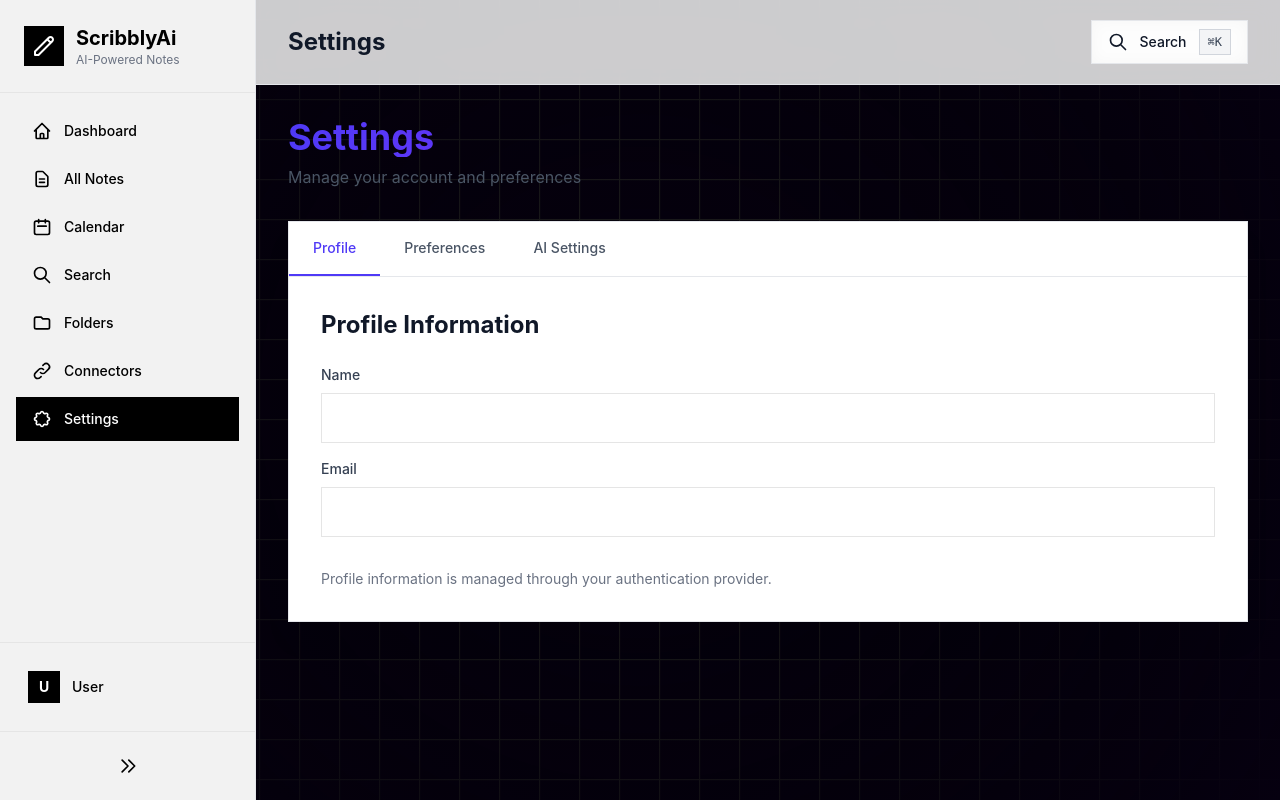
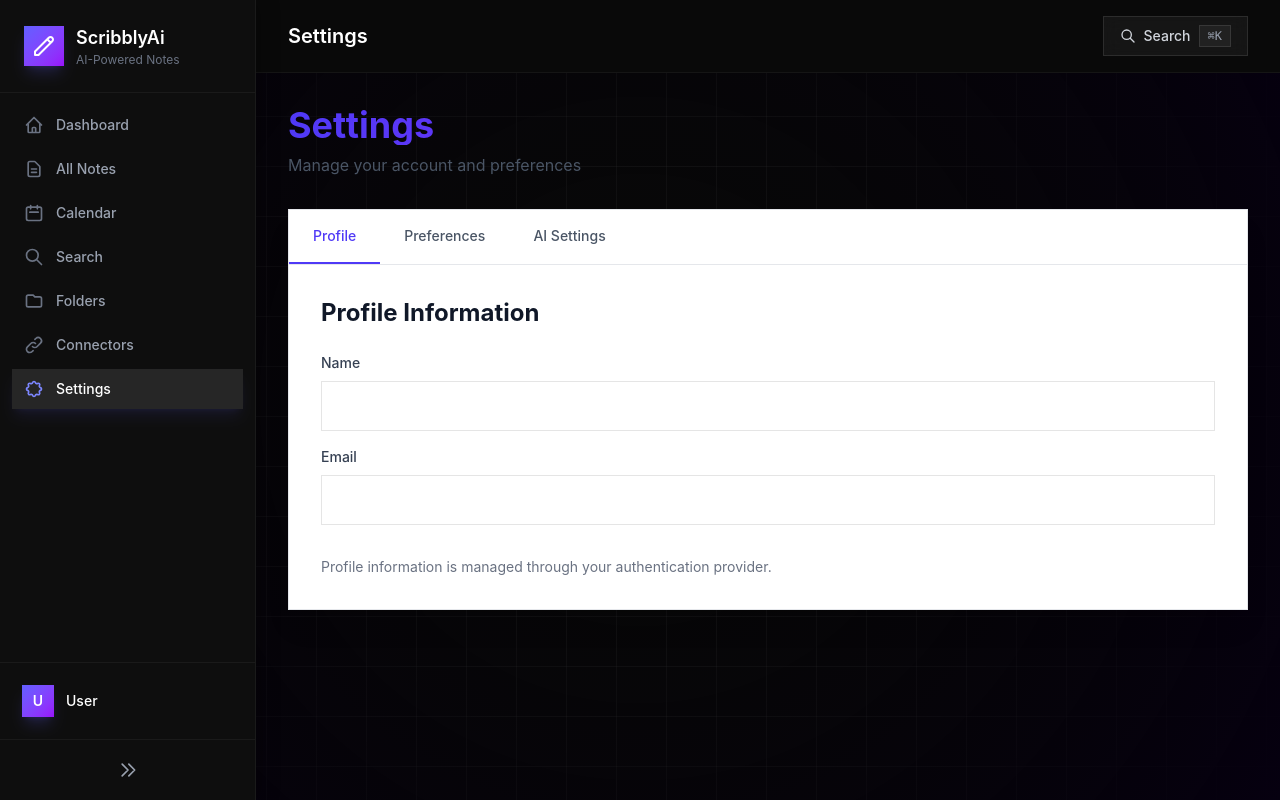
Before and after one commit to Aadhavm10/ScribbleAi, a Next.js app in the folder frontend/: page /settings in a window 1280 px wide. Built offline with nearby package versions, Linux system fonts and the light colour scheme; no server answers.

Commit message:
feat: redesign dashboard with sleek dark Notion-like aesthetic - unified background integration

```diff
--- a/frontend/components/layout/AppLayout.tsx
+++ b/frontend/components/layout/AppLayout.tsx
@@ -54,36 +54,37 @@ export default function AppLayout({ children }: AppLayoutProps) {
   ];
 
   return (
-    <div className="relative min-h-screen overflow-hidden bg-[#060010]">
+    <div className="relative min-h-screen overflow-hidden bg-[#0a0a0a]">
       {/* Animated Squares Background */}
       <div className="fixed inset-0 z-0">
         <Squares
-          speed={0.3}
-          squareSize={40}
+          speed={0.2}
+          squareSize={50}
           direction="diagonal"
-          borderColor="#222"
-          hoverFillColor="#4338ca"
+          borderColor="rgba(255, 255, 255, 0.03)"
+          hoverFillColor="rgba(99, 102, 241, 0.1)"
         />
       </div>
 
       {/* Sidebar */}
       <aside
-        className={`fixed left-0 top-0 h-full bg-white/95 dark:bg-gray-900/95 backdrop-blur-md border-r border-gray-200 dark:border-gray-800 transition-all duration-300 z-40 ${
+        className={`fixed left-0 top-0 h-full bg-[#0f0f0f]/98 backdrop-blur-xl border-r border-white/5 transition-all duration-300 z-40 ${
           sidebarOpen ? 'w-64' : 'w-20'
         }`}
+        style={{ boxShadow: '2px 0 20px rgba(0, 0, 0, 0.3)' }}
       >
         <div className="flex flex-col h-full">
           {/* Logo */}
-          <div className="p-6 border-b border-[#E5E5E5]">
-            <Link href="/" className="flex items-center space-x-3">
-              <div className="w-10 h-10 bg-black flex items-center justify-center flex-shrink-0">
+          <div className="p-6 border-b border-white/5">
+            <Link href="/" className="flex items-center space-x-3 group">
+              <div className="w-10 h-10 bg-gradient-to-br from-indigo-500 to-purple-600 rounded-lg flex items-center justify-center flex-shrink-0 shadow-lg shadow-indigo-500/20 group-hover:shadow-indigo-500/40 transition-shadow">
                 <svg className="w-6 h-6 text-white" fill="none" stroke="currentColor" viewBox="0 0 24 24">
                   <path strokeLinecap="round" strokeLinejoin="round" strokeWidth={2} d="M15.232 5.232l3.536 3.536m-2.036-5.036a2.5 2.5 0 113.536 3.536L6.5 21.036H3v-3.572L16.732 3.732z" />
                 </svg>
               </div>
               {sidebarOpen && (
                 <div>
-                  <h1 className="text-xl font-bold text-black">
+                  <h1 className="text-lg font-semibold text-white group-hover:text-indigo-400 transition-colors">
                     ScribblyAi
                   </h1>
                   <p className="text-xs text-gray-500">AI-Powered Notes</p>
@@ -93,20 +94,20 @@ export default function AppLayout({ children }: AppLayoutProps) {
           </div>
 
           {/* Navigation */}
-          <nav className="flex-1 p-4 space-y-1 overflow-y-auto">
+          <nav className="flex-1 p-3 space-y-1 overflow-y-auto">
             {navigation.map((item) => {
               const isActive = pathname === item.href;
               return (
                 <Link
                   key={item.name}
                   href={item.href}
-                  className={`flex items-center space-x-3 px-4 py-3 transition-all duration-150 ${
+                  className={`flex items-center space-x-3 px-3 py-2.5 rounded-lg transition-all duration-200 group ${
                     isActive
-                      ? 'bg-black text-white'
-                      : 'text-black hover:bg-[#F5F5F5]'
+                      ? 'bg-white/10 text-white shadow-lg shadow-indigo-500/10'
+                      : 'text-gray-400 hover:bg-white/5 hover:text-white'
                   }`}
                 >
-                  <svg className="w-5 h-5 flex-shrink-0" fill="none" stroke="currentColor" viewBox="0 0 24 24">
+                  <svg className={`w-5 h-5 flex-shrink-0 transition-colors ${isActive ? 'text-indigo-400' : 'text-gray-500 group-hover:text-gray-300'}`} fill="none" stroke="currentColor" viewBox="0 0 24 24">
                     <path strokeLinecap="round" strokeLinejoin="round" strokeWidth={2} d={item.icon} />
                   </svg>
                   {sidebarOpen && <span className="font-medium text-sm">{item.name}</span>}
@@ -116,20 +117,20 @@ export default function AppLayout({ children }: AppLayoutProps) {
           </nav>
 
           {/* User Menu */}
-          <div className="p-4 border-t border-[#E5E5E5] user-menu-container">
+          <div className="p-3 border-t border-white/5 user-menu-container">
             <button
               onClick={(e) => {
                 e.stopPropagation();
                 setShowUserMenu(!showUserMenu);
               }}
-              className="w-full flex items-center space-x-3 p-3 hover:bg-[#F5F5F5] transition-all duration-150"
+              className="w-full flex items-center space-x-3 p-2.5 rounded-lg hover:bg-white/5 transition-all duration-200 group"
             >
-              <div className="w-8 h-8 bg-black flex items-center justify-center text-white text-sm font-bold flex-shrink-0">
+              <div className="w-8 h-8 bg-gradient-to-br from-indigo-500 to-purple-600 rounded-lg flex items-center justify-center text-white text-sm font-semibold flex-shrink-0 shadow-lg shadow-indigo-500/20">
                 {user?.name?.charAt(0)?.toUpperCase() || user?.email?.charAt(0)?.toUpperCase() || 'U'}
               </div>
               {sidebarOpen && (
                 <div className="flex-1 text-left overflow-hidden">
-                  <p className="text-sm font-medium text-black truncate">{user?.name || 'User'}</p>
+                  <p className="text-sm font-medium text-white truncate group-hover:text-indigo-400 transition-colors">{user?.name || 'User'}</p>
                   <p className="text-xs text-gray-500 truncate">{user?.email}</p>
                 </div>
               )}
@@ -137,20 +138,20 @@ export default function AppLayout({ children }: AppLayoutProps) {
 
             {/* User Dropdown */}
             {showUserMenu && (
-              <div className="absolute bottom-20 left-4 right-4 bg-white border border-[#E5E5E5] z-50 shadow-lg">
+              <div className="absolute bottom-20 left-3 right-3 bg-[#1a1a1a] border border-white/10 rounded-lg z-50 shadow-2xl">
                 <div className="py-1">
-                  <div className="px-4 py-3 border-b border-[#E5E5E5]">
-                    <p className="text-sm font-medium text-black">{user?.name || 'User'}</p>
-                    <p className="text-xs text-gray-500">{user?.email}</p>
+                  <div className="px-4 py-3 border-b border-white/10">
+                    <p className="text-sm font-medium text-white">{user?.name || 'User'}</p>
+                    <p className="text-xs text-gray-400">{user?.email}</p>
                   </div>
                   <div
                     onClick={() => {
                       setShowUserMenu(false);
                       signOut();
                     }}
-                    className="w-full text-left px-4 py-3 text-sm text-black hover:bg-[#F5F5F5] transition-colors flex items-center space-x-2 cursor-pointer select-none"
+                    className="w-full text-left px-4 py-3 text-sm text-gray-300 hover:bg-white/5 transition-colors flex items-center space-x-2 cursor-pointer select-none rounded-b-lg"
                   >
-                    <svg className="w-5 h-5" fill="none" stroke="currentColor" viewBox="0 0 24 24">
+                    <svg className="w-5 h-5 text-gray-400" fill="none" stroke="currentColor" viewBox="0 0 24 24">
                       <path strokeLinecap="round" strokeLinejoin="round" strokeWidth={2} d="M17 16l4-4m0 0l-4-4m4 4H7m6 4v1a3 3 0 01-3 3H6a3 3 0 01-3-3V7a3 3 0 013-3h4a3 3 0 013 3v1" />
                     </svg>
                     <span className="font-medium">Sign Out</span>
@@ -161,10 +162,10 @@ export default function AppLayout({ children }: AppLayoutProps) {
           </div>
 
           {/* Sidebar Toggle */}
-          <div className="p-4 border-t border-[#E5E5E5]">
+          <div className="p-3 border-t border-white/5">
             <button
               onClick={() => setSidebarOpen(!sidebarOpen)}
-              className="w-full flex items-center justify-center p-2 text-black hover:bg-[#F5F5F5] transition-all duration-150"
+              className="w-full flex items-center justify-center p-2 rounded-lg text-gray-400 hover:bg-white/5 hover:text-white transition-all duration-200"
             >
               <svg
                 className={`w-5 h-5 transition-transform duration-300 ${sidebarOpen ? 'rotate-180' : ''}`}
@@ -184,25 +185,25 @@ export default function AppLayout({ children }: AppLayoutProps) {
         className={`transition-all duration-300 ${sidebarOpen ? 'ml-64' : 'ml-20'}`}
       >
         {/* Top Bar */}
-        <header className="sticky top-0 z-30 bg-white/80 dark:bg-gray-900/80 backdrop-blur-md border-b border-gray-200 dark:border-gray-800">
-          <div className="px-8 py-5 flex items-center justify-between">
+        <header className="sticky top-0 z-30 bg-[#0a0a0a]/95 backdrop-blur-xl border-b border-white/5">
+          <div className="px-8 py-4 flex items-center justify-between">
             <div className="flex items-center space-x-4">
-              <h2 className="text-2xl font-bold text-gray-900 dark:text-white">
+              <h2 className="text-xl font-semibold text-white">
                 {navigation.find(item => item.href === pathname)?.name || 'Dashboard'}
               </h2>
             </div>
 
-            <div className="flex items-center space-x-4">
+            <div className="flex items-center space-x-3">
               {/* Search Button */}
               <button
                 onClick={() => setShowSearch(true)}
-                className="flex items-center gap-3 px-4 py-2 bg-white/80 dark:bg-gray-800/80 backdrop-blur-sm border border-gray-200 dark:border-gray-700 hover:border-indigo-500 dark:hover:border-indigo-500 hover:bg-gray-50 dark:hover:bg-gray-700 transition-all duration-150 rounded-lg"
+                className="flex items-center gap-2 px-4 py-2 bg-white/5 backdrop-blur-sm border border-white/10 hover:border-white/20 hover:bg-white/10 transition-all duration-200 rounded-lg text-gray-300 hover:text-white group"
               >
-                <svg className="w-5 h-5 text-gray-900 dark:text-white" fill="none" stroke="currentColor" viewBox="0 0 24 24">
+                <svg className="w-4 h-4" fill="none" stroke="currentColor" viewBox="0 0 24 24">
                   <path strokeLinecap="round" strokeLinejoin="round" strokeWidth={2} d="M21 21l-6-6m2-5a7 7 0 11-14 0 7 7 0 0114 0z" />
                 </svg>
-                <span className="hidden sm:inline text-gray-900 dark:text-white font-medium text-sm">Search</span>
-                <kbd className="hidden sm:inline px-2 py-1 text-xs text-gray-700 dark:text-gray-300 bg-gray-100 dark:bg-gray-700 border border-gray-300 dark:border-gray-600 font-medium rounded">⌘K</kbd>
+                <span className="hidden sm:inline font-medium text-sm">Search</span>
+                <kbd className="hidden sm:inline px-2 py-0.5 text-xs text-gray-400 bg-white/5 border border-white/10 rounded">⌘K</kbd>
               </button>
             </div>
           </div>
```
Also changed, not shown: frontend/app/(dashboard)/dashboard/page.tsx (+20 -20 lines).
